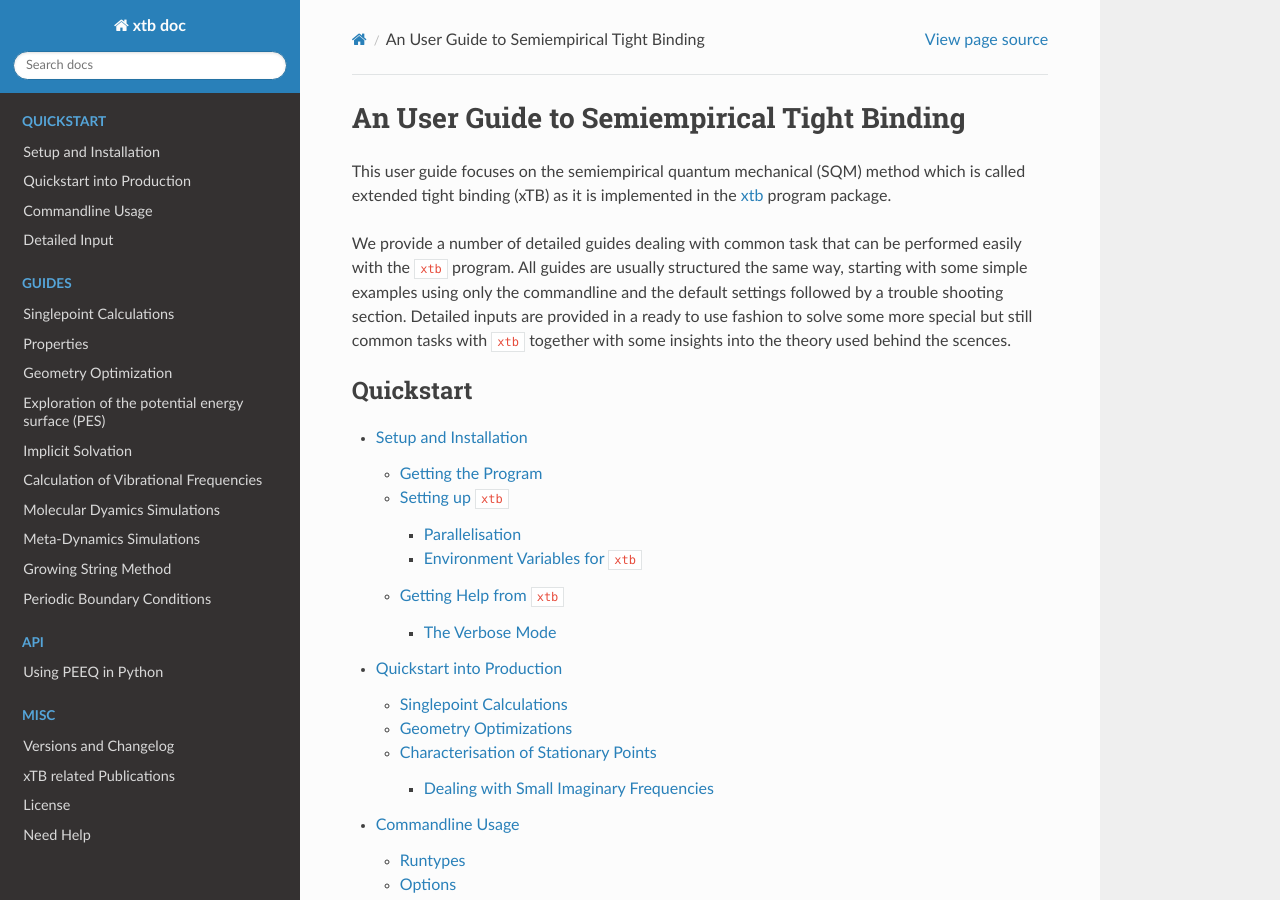
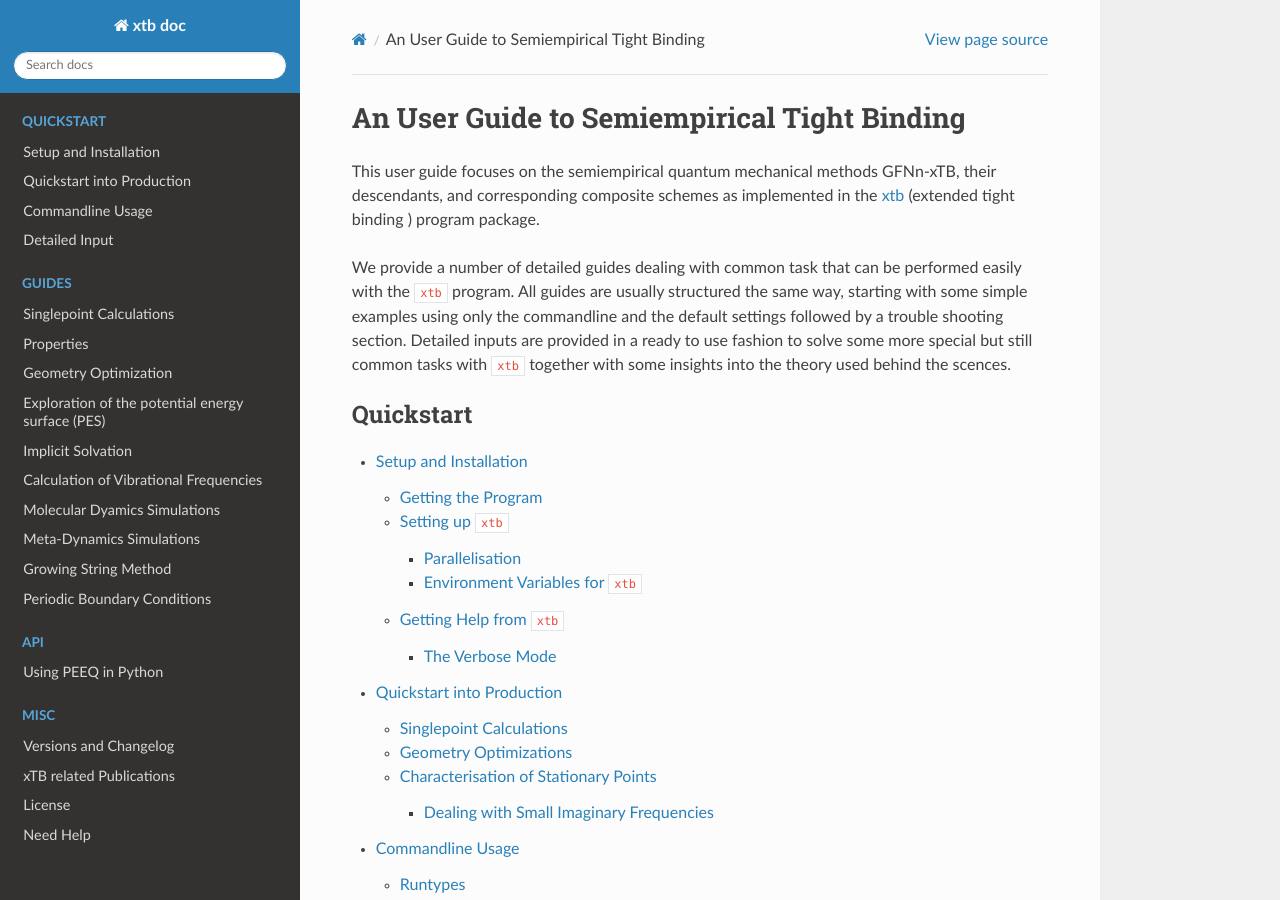
Before and after one commit to grimme-lab/xtb_docs, a Sphinx documentation site: the page built from source/contents.rst, in a window 1280 px wide and 900 px high. Built offline with Sphinx 7.4.7 and the Read the Docs theme 2.0.0, drawn with Linux system fonts in a browser that asks for light colours.

Commit message:
Update contents.rst

```diff
--- a/source/contents.rst
+++ b/source/contents.rst
@@ -2,9 +2,9 @@
  An User Guide to Semiempirical Tight Binding
 ==============================================
 
-This user guide focuses on the semiempirical quantum mechanical (SQM) method
-which is called extended tight binding (xTB) as it is implemented in the
-`xtb <https://www.chemie.uni-bonn.de/pctc/mulliken-center/software/xtb/xtb>`_ program package.
+This user guide focuses on the semiempirical quantum mechanical methods GFNn-xTB, their
+descendants, and corresponding composite schemes  as implemented in the
+`xtb <https://www.chemie.uni-bonn.de/pctc/mulliken-center/software/xtb/xtb>`_ (extended tight binding ) program package.
 
 We provide a number of detailed guides dealing with common task that can
 be performed easily with the ``xtb`` program.
```
